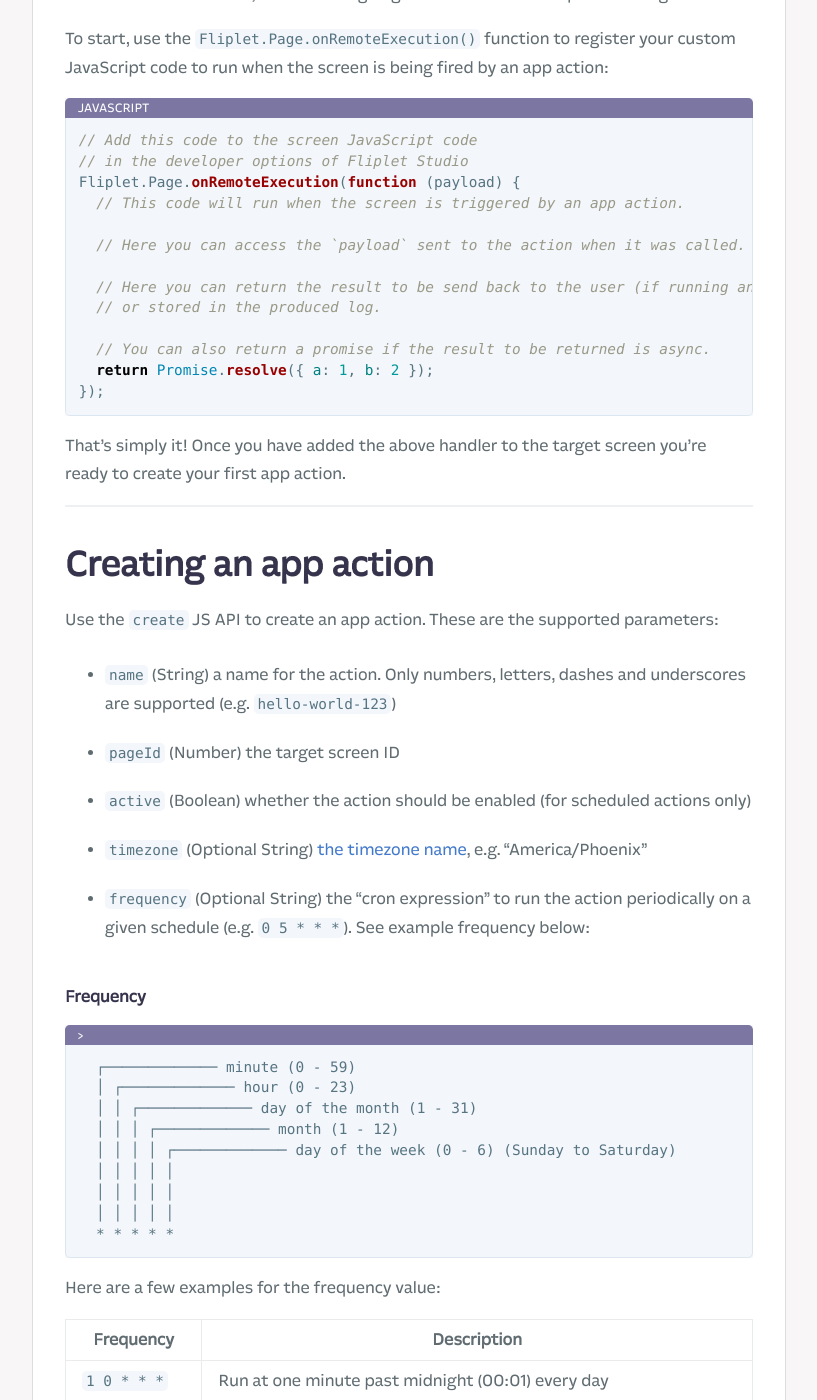
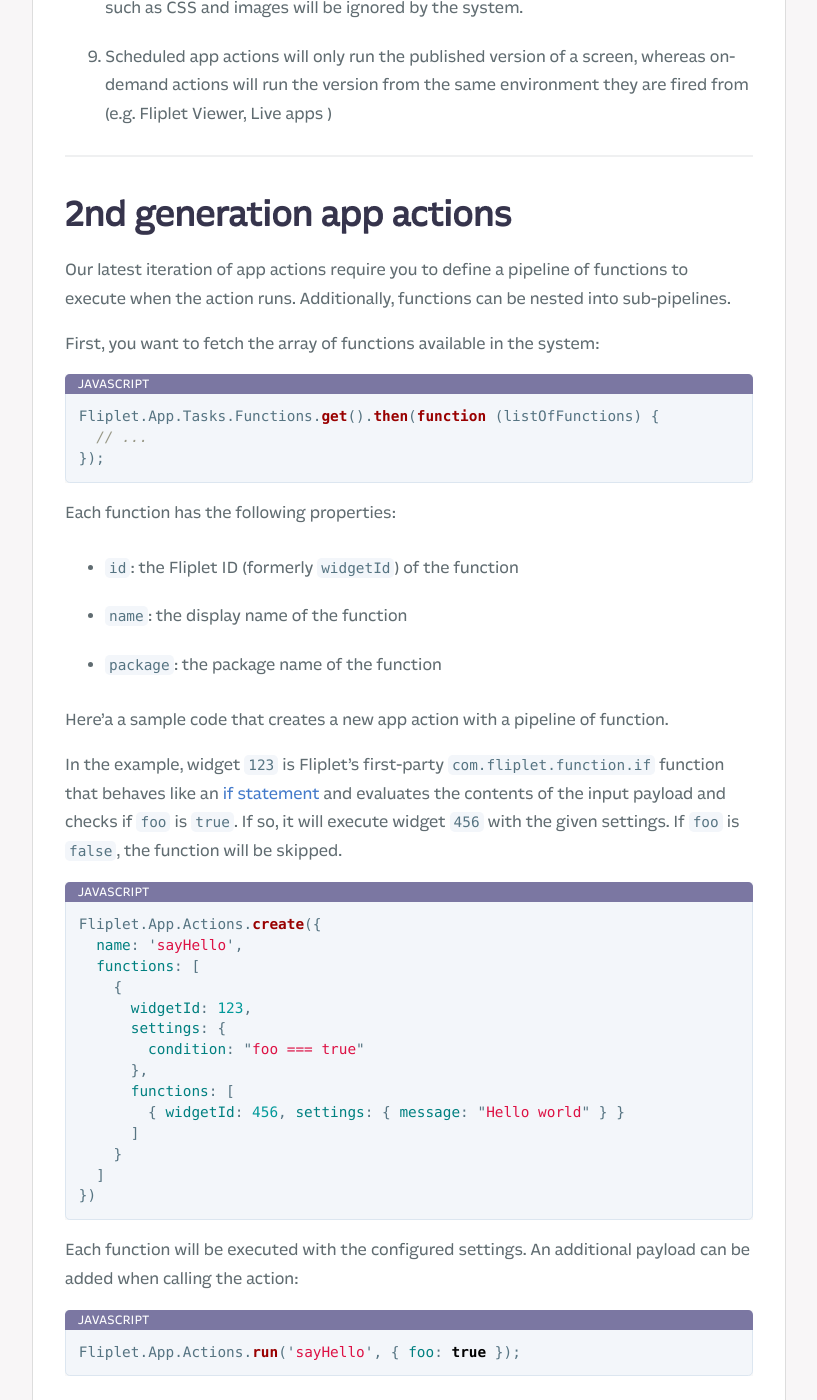
Before and after one commit to Fliplet/fliplet-cli, a Jekyll site: the page built from docs/API/core/app-actions.md, in a window 1280 px wide and 1400 px high, scrolled down 2164 px. Shown: the whole window, without its empty margins (254-1071 px from the left). Built offline with Jekyll 4.4.1, drawn with Linux system fonts in a browser that asks for light colours; nearby versions of some CDN libraries; our own code applies the rules of GitHub Pages for plain Markdown files; library files that are not in the unit come from our copies; comment, search, counter and statistics services are not loaded; a style sheet for code colours, icons or effects is not loaded; some of the changed text lies outside the part shown.

Commit message:
docs for triggers

````diff
--- a/docs/API/core/app-actions.md
+++ b/docs/API/core/app-actions.md
@@ -4,7 +4,13 @@
 
 # App Actions
 
-The **App Actions** library allows you to configure app screens to run automatically at a scheduled time or carry out an ad-hoc operations and automations in the cloud.
+The **App Actions** library allows you to configure a pipeline of functions to run either on-device or in the cloud, either ad-hoc or at a scheduled time.
+
+![How it works](/assets/img/app-actions-v2.png)
+
+---
+
+Additionally, our first generation (now deprecated) app actions allow you to configure app screens to run as app actions. The code defined in the custom Javascript of the screen will be executed when the screen is triggered by an app action (see more below).
 
 ![How it works](/assets/img/app-actions.png)
 
@@ -22,10 +28,10 @@
 
 ## Data models and key concepts
 
-1. An app action consists in a unique `name`, a target `pageId` (the screen to run) and optional `frequency` and `timezone`.
-2. An app action can be created as **scheduled** (when using the `frequency` parameter) or to be run **on-demand**.
-3. Only **up to 5 app** actions can be defined for each app.
-4. An app action runs the target app screen in the cloud. A result can be given back by the screen both when running on a schedule and when on-demand.
+1. An app action consists in a unique `name`, an optional `frequency`, `timezone` and `triggers`.
+2. An app action has a pipeline of `functions` (2nd gen), or a target `pageId` (1st gen).
+3. An app action can be created as **scheduled** (when using the `frequency` parameter) or to be run **on-demand**. Additionally, our 2nd generation actions can be triggered by external events (e.g. a data source being updated). This can be configured via the `triggers` property.
+4. An app action can contain a pipeline of functions to run either locally (on device) or remote, or target an app screen to run in the cloud. A result can be given back by the screen both when running on a schedule and when on-demand.
 5. An app action is **limited to 30 seconds of execution time**. After 30 seconds, the action will be killed and a specific timeout error will be returned and saved in the logs.
 6. The payload for on-demand actions is **limited to 2048 characters**.
 7. The result sent from an on-demand app action is **limited to 6MB**.
@@ -34,7 +40,105 @@
 
 ---
 
-## Configuring the target screen
+## 2nd generation app actions
+
+Our latest iteration of app actions require you to define a pipeline of functions to execute when the action runs. Additionally, functions can be nested into sub-pipelines.
+
+First, you want to fetch the array of functions available in the system:
+
+```js
+Fliplet.App.Tasks.Functions.get().then(function (listOfFunctions) {
+  // ...
+});
+```
+
+Each function has the following properties:
+
+- `id`: the Fliplet ID (formerly `widgetId`) of the function
+- `name`: the display name of the function
+- `package`: the package name of the function
+
+Here'a a sample code that creates a new app action with a pipeline of function.
+
+In the example, widget `123` is Fliplet's first-party `com.fliplet.function.if` function that behaves like an [if statement](https://developer.mozilla.org/en-US/docs/Web/JavaScript/Reference/Statements/if...else) and evaluates the contents of the input payload and checks if `foo` is `true`. If so, it will execute widget `456` with the given settings. If `foo` is `false`, the function will be skipped.
+
+```js
+Fliplet.App.Actions.create({
+  name: 'sayHello',
+  functions: [
+    {
+      widgetId: 123,
+      settings: {
+        condition: "foo === true"
+      },
+      functions: [
+        { widgetId: 456, settings: { message: "Hello world" } }
+      ]
+    }
+  ]
+})
+```
+
+Each function will be executed with the configured settings. An additional payload can be added when calling the action:
+
+```js
+Fliplet.App.Actions.run('sayHello', { foo: true });
+```
+
+### Action triggers
+
+An action can be triggered as a result of a system event (e.g. a data source being updated, a log entry being created). You can configure the triggers for an action using the `triggers` property.
+
+These are the available types of triggers:
+
+- `log`: A log entry is created.
+
+The following example creates an action that is triggered when a log entry is created with a `type` of `dataSource.entry.create` (i.e. a new entry is created in a data source) in the data source with ID 789:
+
+```js
+Fliplet.App.Actions.create({
+  name: 'send-email-on-error',
+  triggers: [
+    {
+      trigger: 'log',
+      where: { operation: 'dataSource.entry.create', dataSourceId: 789 }
+    }
+  ],
+  functions: [
+    { widgetId: 456, settings: { } }
+  ]
+});
+```
+
+The `context` of the app action will contain the `trigger` name as well as the `log` object that triggered it. See an example below:
+
+```js
+{
+  trigger: "log",
+  log: {
+    id: 123,
+    appId: 2,
+    organizationId: 3,
+    dataSourceId: 789,
+    dataSourceEntryId: 4,
+    appNotificationId: null,
+    sessionId: 1,
+    type: "dataSource.entry.create",
+    data: {
+      columns: [
+        "foo"
+      ],
+    },
+    createdAt: "2023-09-13T15:50:50.797Z"
+  },
+}
+```
+
+---
+
+## 1st generation app actions for screens
+
+### Configuring the target screen
 
 <p class="warning"><strong>[Required]</strong> Before you create an app action, <strong>your target app screen must be configured</strong> as described below to ensure it's ready to process inbound requests made by the app action when running on a schedule or on-demand.</p>
 
--- a/fliplet.js
+++ b/fliplet.js
@@ -15,6 +15,7 @@
   .command('create-widget [package] [name] --helper', 'Create a new component using the helper framework boilerplate.')
   .command('create-theme [name]', 'Create a new theme.')
   .command('create-menu [name]', 'Create a new menu.')
+  .command('create-function [package] [name]', 'Create a new function using the App Actions framework boilerplate.')
   .command('run', 'Run the current widget or theme for development.')
   .command('publish', 'Publish the current widget or theme on fliplet studio.')
   .command('run-local', '(Deprecated) Debug the current widget or theme for development.')
````
Also changed, not shown: other parts of docs/API/core/app-actions.md (+2 -2 lines), docs/Building-functions.md (added, +104 -0 lines), docs/Dependencies-and-assets.md (+3 -3 lines), fliplet-create-function.js (added, +65 -0 lines), function-template/js/build.js (added, +16 -0 lines), function-template/widget.json (added, +20 -0 lines), docs/assets/img/app-actions-v2.png (added), function-template/img/icon.png (added), 3 other files.
